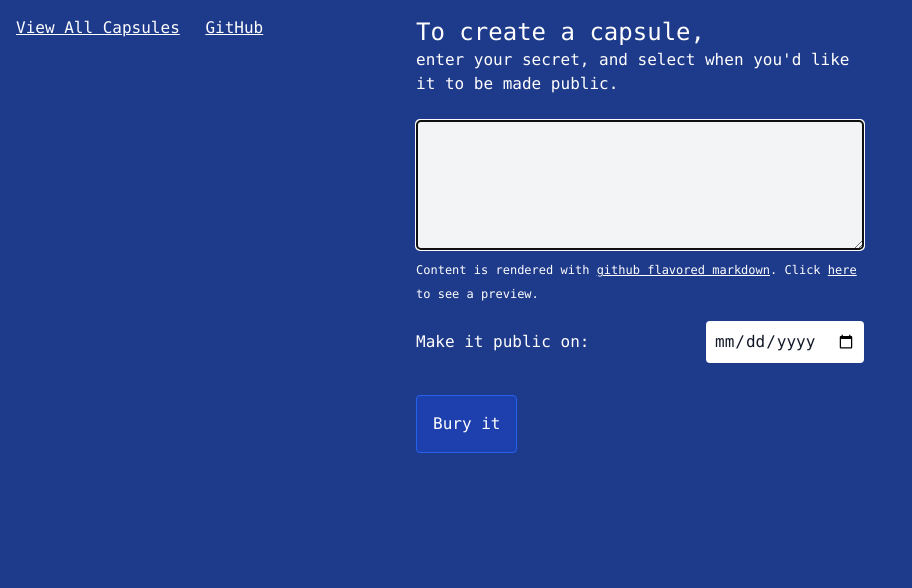
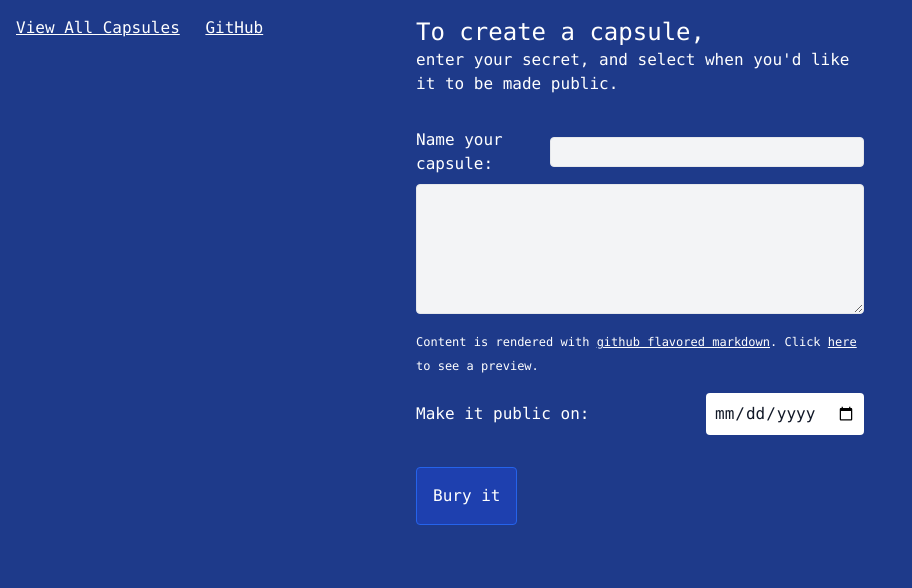
Before and after one commit to staab/capsule, a Flask app: page / in a window 1280 px wide. Shown: the top 588 px of the page, without its empty margins (0-912 px from the left). Run offline with Flask 2, Linux system fonts and the light colour scheme; parts of the project's set-up code (start-up, migrations or seed data) failed here and were passed over; some libraries are stand-ins or nearby versions.

Commit message:
Add title field

```diff
--- a/app.py
+++ b/app.py
@@ -87,6 +87,7 @@ Db.connect()
 Db.exec("""
 create table if not exists capsule (
     id serial,
+    title text NOT NULL,
     created timestamp NOT NULL,
     reveals timestamp NOT NULL,
     markdown text NOT NULL,
@@ -115,7 +116,7 @@ def capsule_list():
 
     capsules = Db.all("""
     select
-      id, to_char(created, 'yyyy-mm-dd') as created, to_char(reveals, 'yyyy-mm-dd') as reveals,
+      id, title, to_char(created, 'yyyy-mm-dd') as created, to_char(reveals, 'yyyy-mm-dd') as reveals,
       case when reveals < now() then html else null end as html
     from capsule
     order by created desc
@@ -140,7 +141,7 @@ def capsule_list():
 def capsule_detail(id):
     capsule = Db.one("""
     select
-      id, to_char(created, 'yyyy-mm-dd') as created, to_char(reveals, 'yyyy-mm-dd') as reveals,
+      id, title, to_char(created, 'yyyy-mm-dd') as created, to_char(reveals, 'yyyy-mm-dd') as reveals,
       case when reveals < now() then html else null end as html
     from capsule
     where id = %(id)s
@@ -162,8 +163,8 @@ def api_render():
 @app.route('/api/capsule', methods=['POST'])
 def api_capsule_post():
     id = Db.val("""
-    insert into capsule (created, reveals, markdown, html)
-    values (now(), %(reveals)s, %(markdown)s, %(html)s)
+    insert into capsule (created, title, reveals, markdown, html)
+    values (now(), %(title)s, %(reveals)s, %(markdown)s, %(html)s)
     returning id
     """, merge(request.json, {
         'html': md_to_html(request.json['markdown']),
--- a/templates/_base.html
+++ b/templates/_base.html
@@ -70,7 +70,7 @@
   </head>
   <body class="font-mono bg-blue-900 text-white">
     <div class="flex justify-center p-4">
-      <div class="sm:max-w-md max-h-full">
+      <div class="min-w-full sm:min-w-0 sm:max-w-md max-h-full">
         {% block content %}{% endblock %}
       </div>
     </div>
--- a/templates/capsule.html
+++ b/templates/capsule.html
@@ -3,7 +3,9 @@
 {% block content %}
 
 <div class="mb-16">
-  <h1 class="text-lg">This capsule was created on {{capsule.created}}</h1>
+  <h1 class="text-lg">
+    {{capsule.title}} - created on {{capsule.created}}
+  </h1>
   <small class="pb-2 text-xs">
     {% if capsule.html %}
       (It was revealed on {{capsule.reveals}})
--- a/templates/capsules.html
+++ b/templates/capsules.html
@@ -7,14 +7,14 @@
 <table class="-mx-4 mb-16">
   <thead>
     <tr>
-      <th class="py-2 px-4">Number</th>
+      <th class="py-2 px-4">Title</th>
       <th class="text-right py-2 px-4">Created</th>
       <th class="text-right py-2 px-4">Revealed?</th>
   </thead>
   <tbody>
     {% for capsule in capsules %}
     <tr class="hover:bg-blue-800 capsule-row cursor-pointer" data-capsule="{{capsule.id}}">
-      <td class="py-2 px-4">{{capsule.id}}</td>
+      <td class="py-2 px-4">{{capsule.title}}</td>
       <td class="text-right py-2 px-4">{{capsule.created}}</td>
       <td class="text-right py-2 px-4">
         {% if capsule.html %}<!-- a sparkle emoji -->✨ {% endif %}
--- a/templates/index.html
+++ b/templates/index.html
@@ -3,15 +3,22 @@
 {% block content %}
 
 <h1 class="text-xl sm:text-2xl">To create a capsule,</h1>
-<h2 class="pb-2">
-  enter your secret, and select when you'd like it to be made public.
-</h2>
+<h2>enter your secret, and select when you'd like it to be made public.</h2>
 <form class="m-auto mb-16">
   <div class="capsule pt-4">
+    <div class="sm:flex justify-between items-center pt-4">
+      <label for="title" class="whitespace-no-wrap inline-block pr-4">Name your capsule:</label>
+      <input
+        type="text"
+        name="title"
+        class="border bg-gray-100 text-gray-900 w-full rounded px-2 pr-4 py-1 text-sm my-2" />
+    </div>
+    <p class="error error--title hidden my-2 p-2 rounded bg-red-700">
+      Please enter a title for your capsule.
+    </p>
     <textarea
       name="markdown"
-      class="border bg-gray-100 text-gray-900 w-full rounded px-2 pr-4 py-1 text-sm"
-      autofocus="autofocus"
+      class="border bg-gray-100 text-gray-900 w-full rounded px-2 pr-4 py-1 text-sm my-2"
       rows="6"></textarea>
     <p class="error error--markdown hidden my-2 p-2 rounded bg-red-700">
       Please enter a secret.
@@ -85,7 +92,13 @@
   $('form').addEventListener('submit', async e => {
     e.preventDefault()
 
-    $('.error').classList.add('hidden')
+    $$('.error').forEach($e => $e.classList.add('hidden'))
+
+    if (!$('[name=title]').value.trim()) {
+      $('.error--title').classList.remove('hidden')
+
+      return
+    }
 
     if (!$('[name=markdown]').value.trim()) {
       $('.error--markdown').classList.remove('hidden')
@@ -96,6 +109,7 @@
     const res = await fetch('/api/capsule', {
       method: 'POST',
       body: JSON.stringify({
+        title: $('[name=title]').value,
         reveals: $('[name=reveals]').value,
         markdown: $('[name=markdown]').value,
       }),
```
